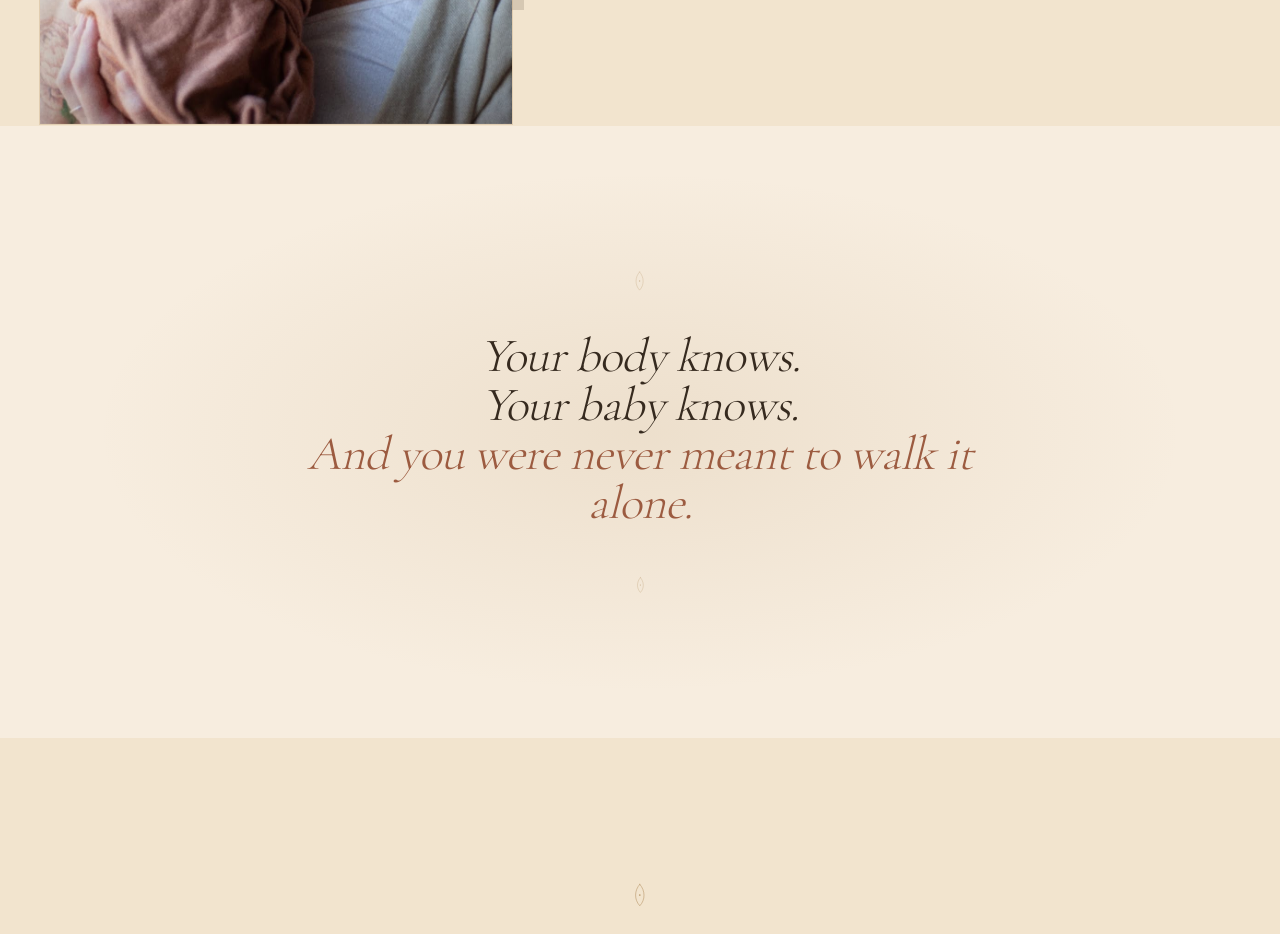
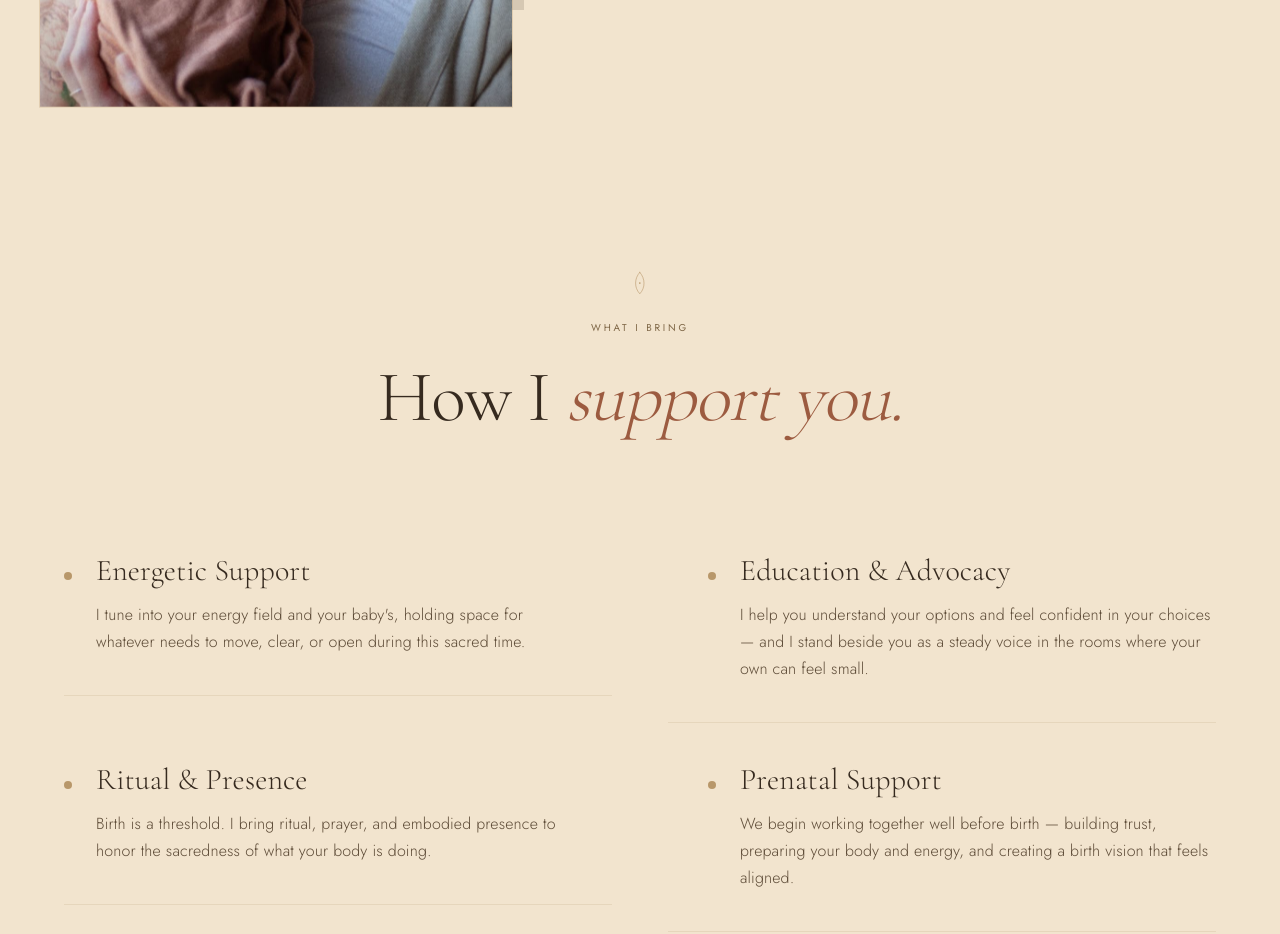
Before and after one commit to berkfrei/chandra-site, a Next.js app: page /doula in a window 1280 px wide. Shown: the part 1580-2514 px from the top of the page. Built offline with nearby package versions, Linux system fonts and the light colour scheme.

Commit message:
remove pull-quote section on doula page

```diff
--- a/src/app/doula/page.tsx
+++ b/src/app/doula/page.tsx
@@ -135,39 +135,6 @@ export default function DoulaPage() {
               </p>
             </Reveal>
           </div>
-        </div>
-      </section>
-
-      {/* ============================================
-          PULL QUOTE — sacred breath
-          ============================================ */}
-      <section className="relative overflow-hidden bg-parchment px-6 py-28 lg:px-10 lg:py-36">
-        <div
-          className="pointer-events-none absolute inset-0"
-          aria-hidden="true"
-          style={{
-            background:
-              "radial-gradient(ellipse at 50% 50%, rgba(184, 151, 106, 0.16) 0%, transparent 60%)",
-          }}
-        />
-        <div className="relative mx-auto max-w-2xl text-center">
-          <Reveal>
-            <div className="flex justify-center text-gold animate-soft-pulse">
-              <Sigil size={22} />
-            </div>
-            <p className="text-display mt-10 text-3xl italic leading-[1.3] text-brown-deep md:text-4xl lg:text-5xl">
-              Your body knows.
-              <br />
-              Your baby knows.
-              <br />
-              <span className="text-terracotta-deep">
-                And you were never meant to walk it alone.
-              </span>
-            </p>
-            <div className="mt-12 flex justify-center text-gold/70">
-              <Sigil size={18} />
-            </div>
-          </Reveal>
         </div>
       </section>
 
```
